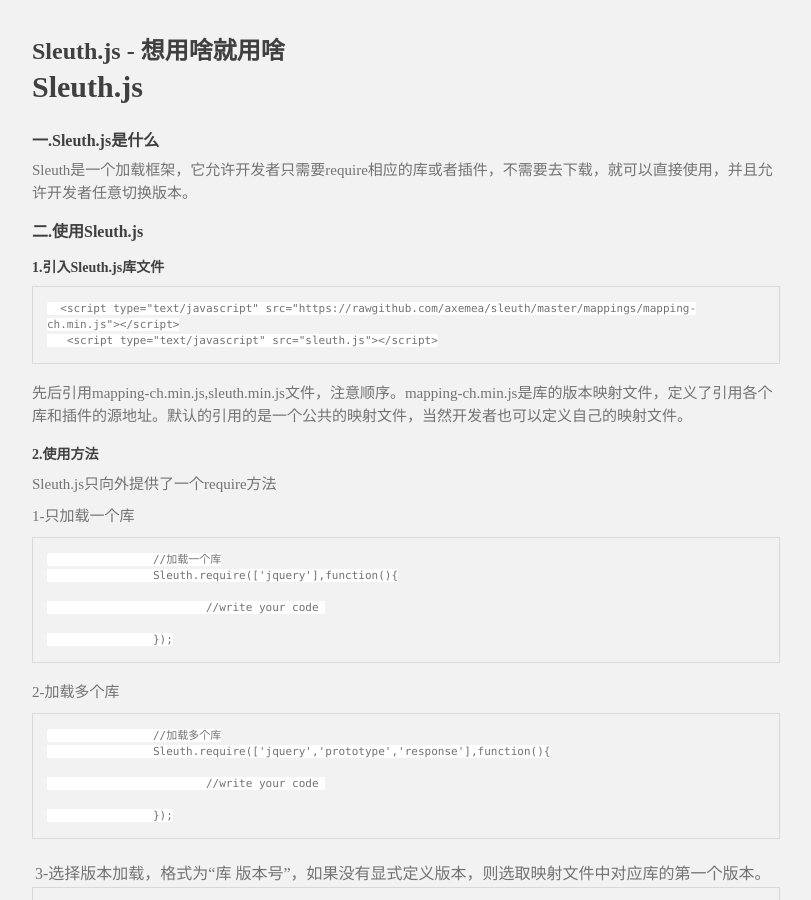
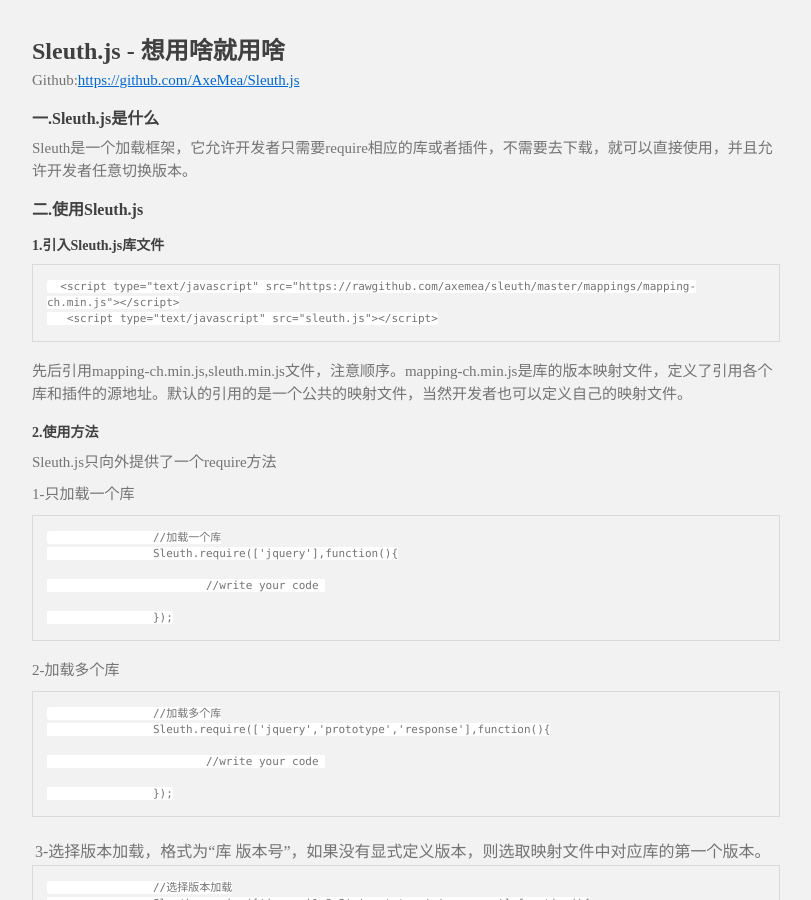
Before and after one commit to AxeMea/axemea.github.com, a Jekyll site: the page built from _posts/2014-11-23-framwork-sleuth.md, in a window 1280 px wide and 900 px high. Shown: the whole window, without its empty margins (234-1045 px from the left). Built offline with Jekyll 4.4.1, drawn with Linux system fonts in a browser that asks for light colours; Markdown is read by kramdown in place of the engine named in the settings; comment, search, counter and statistics services are not loaded.

Commit message:
2014-11-23-framwork-sleuth.md

```diff
--- a/_posts/2014-11-23-framwork-sleuth.md
+++ b/_posts/2014-11-23-framwork-sleuth.md
@@ -7,8 +7,7 @@
 
 ##{{ page.title }}
 
-Sleuth.js
-======
+Github:[https://github.com/AxeMea/Sleuth.js](https://github.com/AxeMea/Sleuth.js)
 
 ####一.Sleuth.js是什么
 
```
